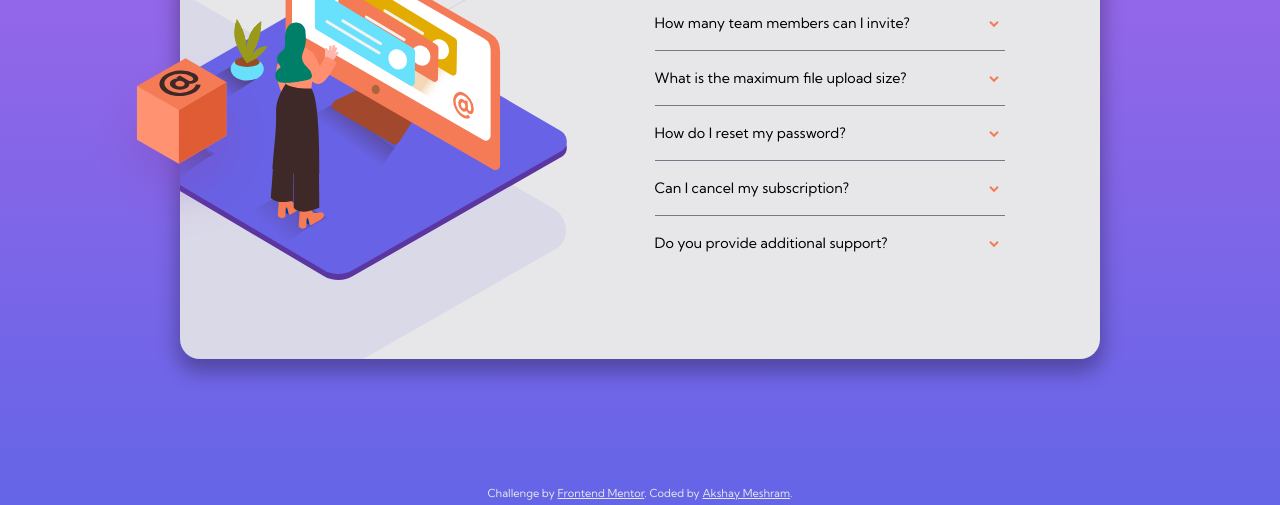
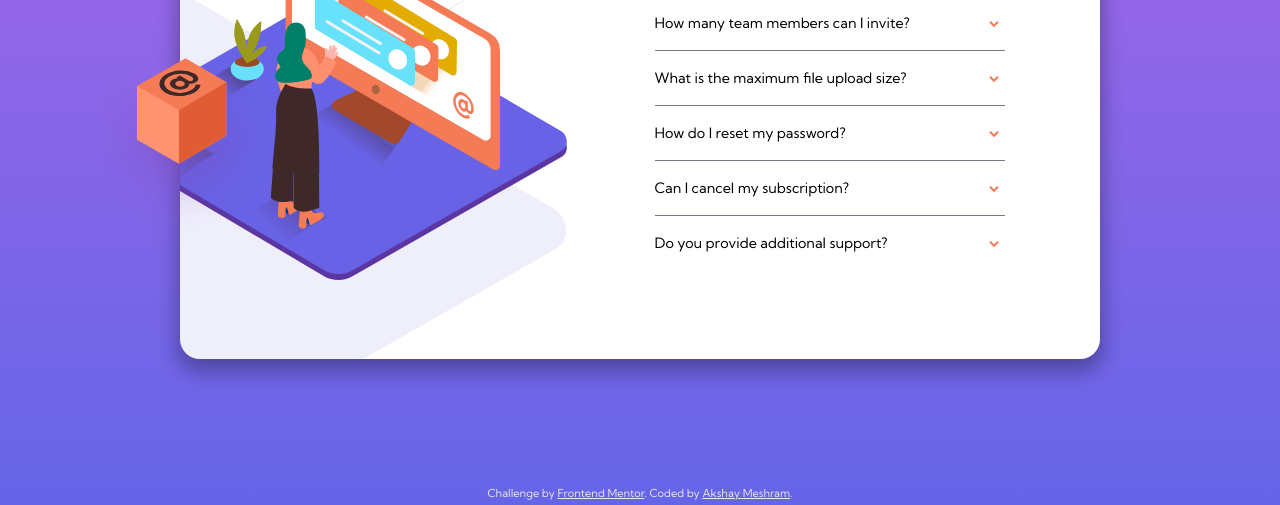
Before and after one commit to akshay63/faq-accordion-card, a website: page index.html in a window 1280 px wide. Shown: the part 295-800 px from the top of the page. Drawn offline with Linux system fonts and the light colour scheme.

Commit message:
Background of Component Changed

```diff
--- a/style.css
+++ b/style.css
@@ -70,7 +70,7 @@ ul {
   width: 100%;
   height: 508px;
   margin: 0 auto;
-  background-color: var(--color-secondary-light);
+  background-color: #fff;
   border-radius: 20px;
   display: flex;
   align-items: center;
```
